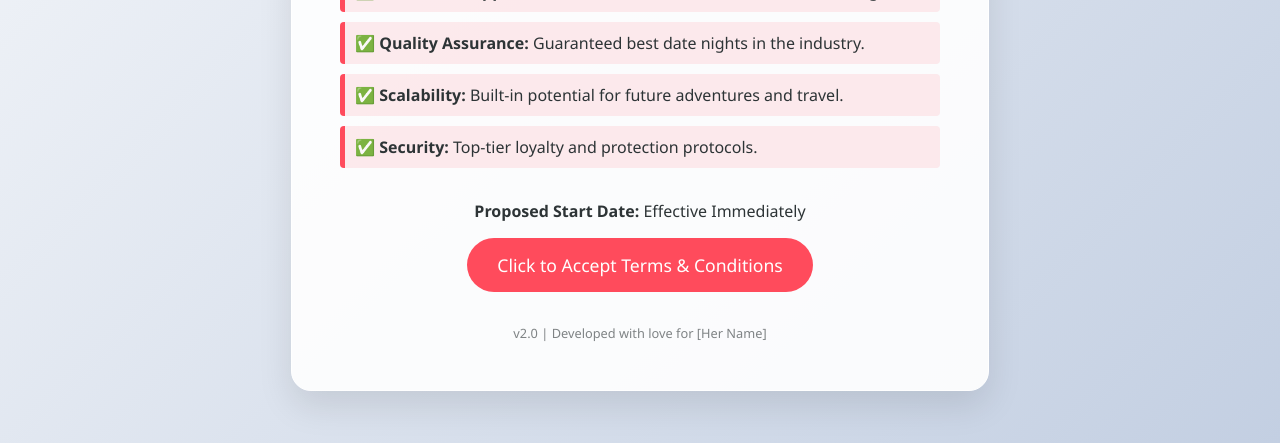
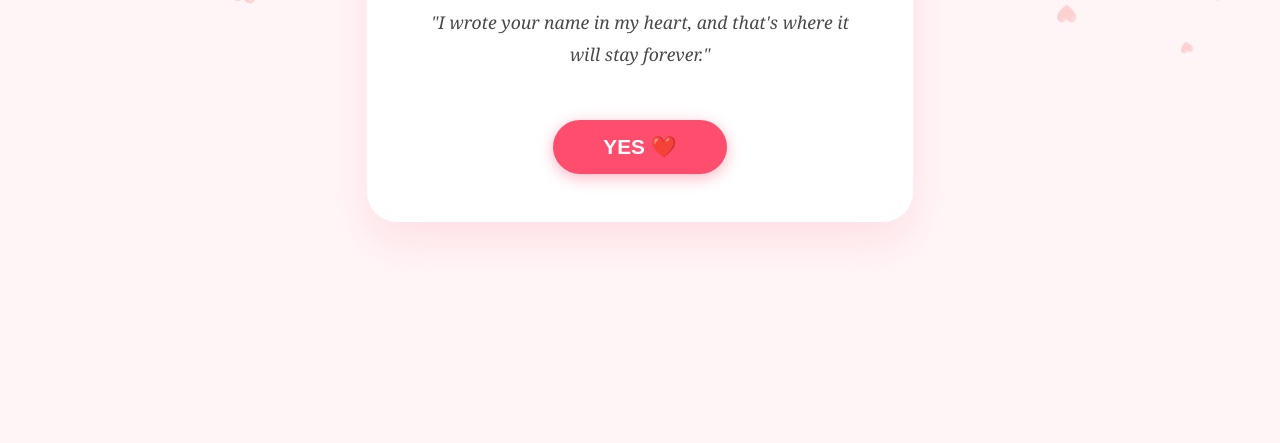
Before and after one commit to sumitdaila/Aaru, a plain HTML site: page in.html in a window 1280 px wide. Shown: the part 357-800 px from the top of the page. Drawn offline with Linux system fonts and the light colour scheme.

Commit message:
Update in.html

```diff
--- a/in.html
+++ b/in.html
@@ -3,101 +3,156 @@
 <head>
     <meta charset="UTF-8">
     <meta name="viewport" content="width=device-width, initial-scale=1.0">
-    <title>Strategic Partnership Proposal</title>
+    <title>For My Forever</title>
     <style>
         :root {
-            --primary: #ff4b5c;
-            --secondary: #2d3436;
-            --glass: rgba(255, 255, 255, 0.9);
+            --bg: #fff5f7;
+            --text: #4a4a4a;
+            --accent: #ff8fa3;
+            --heart: #ff4d6d;
         }
 
         body {
-            font-family: 'Segoe UI', Tahoma, Geneva, Verdana, sans-serif;
-            margin: 0;
-            background: linear-gradient(135deg, #f5f7fa 0%, #c3cfe2 100%);
-            color: var(--secondary);
+            margin: 0; padding: 0;
+            background-color: var(--bg);
+            color: var(--text);
+            font-family: 'Georgia', serif;
             display: flex;
             justify-content: center;
             align-items: center;
             min-height: 100vh;
+            overflow: hidden;
+            transition: background-color 2s ease;
         }
 
-        .container {
-            background: var(--glass);
-            padding: 3rem;
-            border-radius: 20px;
-            box-shadow: 0 15px 35px rgba(0,0,0,0.1);
-            max-width: 600px;
-            text-align: center;
-            border: 1px solid white;
+        .background {
+            position: absolute;
+            top: 0; left: 0; width: 100%; height: 100%;
+            z-index: -1;
+            overflow: hidden;
         }
 
-        h1 { color: var(--primary); font-size: 2.5rem; margin-bottom: 0.5rem; }
-        h2 { font-weight: 300; margin-bottom: 2rem; }
-
-        .feature-list {
-            text-align: left;
-            margin-bottom: 2rem;
-            padding: 0;
-            list-style: none;
+        .heart-float {
+            position: absolute;
+            color: var(--heart);
+            opacity: 0.2;
+            animation: float 10s infinite linear;
         }
 
-        .feature-item {
-            padding: 10px;
-            margin: 10px 0;
-            background: rgba(255, 75, 92, 0.1);
-            border-left: 5px solid var(--primary);
-            border-radius: 4px;
+        @keyframes float {
+            0% { transform: translateY(100vh) rotate(0deg); }
+            100% { transform: translateY(-10vh) rotate(360deg); }
         }
 
-        .btn {
-            background: var(--primary);
-            color: white;
-            padding: 15px 30px;
-            border: none;
-            border-radius: 50px;
-            font-size: 1.1rem;
-            cursor: pointer;
-            transition: transform 0.2s, box-shadow 0.2s;
-            text-decoration: none;
-            display: inline-block;
+        .card {
+            background: white;
+            padding: 3rem;
+            border-radius: 30px;
+            box-shadow: 0 20px 40px rgba(255, 143, 163, 0.2);
+            text-align: center;
+            max-width: 450px;
+            z-index: 10;
         }
 
-        .btn:hover {
-            transform: translateY(-3px);
-            box-shadow: 0 5px 15px rgba(255, 75, 92, 0.4);
+        h1 { color: var(--heart); font-size: 2.2rem; }
+        p { line-height: 1.8; font-style: italic; font-size: 1.1rem; }
+
+        .btn {
+            margin-top: 2rem;
+            padding: 15px 50px;
+            background: var(--heart);
+            color: white;
+            border-radius: 50px;
+            font-size: 1.3rem;
+            font-weight: bold;
+            cursor: pointer;
+            border: none;
+            box-shadow: 0 4px 15px rgba(255, 77, 109, 0.4);
+            transition: transform 0.3s;
         }
 
-        footer { margin-top: 2rem; font-size: 0.8rem; opacity: 0.6; }
+        .btn:hover { transform: scale(1.1); }
+
+        .burst-heart {
+            position: absolute;
+            pointer-events: none;
+            z-index: 100;
+            animation: burst 1.5s ease-out forwards;
+        }
+
+        @keyframes burst {
+            0% { transform: translate(-50%, -50%) scale(1); opacity: 1; }
+            100% { transform: translate(calc(-50% + var(--tx)), calc(-50% + var(--ty))) scale(0); opacity: 0; }
+        }
+
+        #success-msg { display: none; animation: fadeIn 2s ease-in; }
+        @keyframes fadeIn { from { opacity: 0; } to { opacity: 1; } }
     </style>
 </head>
 <body>
 
-<div class="container">
-    <header>
-        <h1>Project: Forever?</h1>
-        <h2>A Strategic Relationship Proposal</h2>
-    </header>
+    <audio id="mySong" src="music.mp3" preload="auto"></audio>
 
-    <div class="content">
-        <p>After thorough market research and internal soul-searching, I have identified a massive opportunity for growth in the <strong>"Us"</strong> sector.</p>
+    <div class="background" id="bg"></div>
 
-        <ul class="feature-list">
-            <li class="feature-item">✅ <strong>Unlimited Support:</strong> 24/7 technical and emotional troubleshooting.</li>
-            <li class="feature-item">✅ <strong>Quality Assurance:</strong> Guaranteed best date nights in the industry.</li>
-            <li class="feature-item">✅ <strong>Scalability:</strong> Built-in potential for future adventures and travel.</li>
-            <li class="feature-item">✅ <strong>Security:</strong> Top-tier loyalty and protection protocols.</li>
-        </ul>
+    <div class="card">
+        <div id="proposal-content">
+            <h1>To My Dearest,</h1>
+            <p>"I wrote your name in my heart, and that's where it will stay forever."</p>
+            <button class="btn" onclick="celebrate()">YES ❤️</button>
+        </div>
 
-        <p><strong>Proposed Start Date:</strong> Effective Immediately</p>
-
-        <a href="javascript:alert('Proposal Accepted! ❤️');" class="btn">Click to Accept Terms & Conditions</a>
+        <div id="success-msg">
+            <h1>It's a Forever Thing!</h1>
+            <p>I love you more than words can say. 🌹</p>
+        </div>
     </div>
 
-    <footer>
-        v2.0 | Developed with love for [Her Name]
-    </footer>
-</div>
+    <script>
+        const audio = document.getElementById('mySong');
+        const bgContainer = document.getElementById('bg');
 
+        // Create initial floating hearts
+        for (let i = 0; i < 15; i++) {
+            createHeart(false);
+        }
+
+        function createHeart(isBurst) {
+            const heart = document.createElement('div');
+            heart.innerHTML = '❤️';
+            if (isBurst) {
+                heart.className = 'burst-heart';
+                heart.style.left = '50%';
+                heart.style.top = '50%';
+                heart.style.setProperty('--tx', (Math.random() - 0.5) * 800 + 'px');
+                heart.style.setProperty('--ty', (Math.random() - 0.5) * 800 + 'px');
+                heart.style.fontSize = (Math.random() * 20 + 20) + 'px';
+            } else {
+                heart.className = 'heart-float';
+                heart.style.left = Math.random() * 100 + 'vw';
+                heart.style.animationDuration = (Math.random() * 5 + 7) + 's';
+                heart.style.fontSize = (Math.random() * 15 + 10) + 'px';
+            }
+            bgContainer.appendChild(heart);
+            if (isBurst) setTimeout(() => heart.remove(), 1500);
+        }
+
+        function celebrate() {
+            // 1. Play the music
+            audio.play().catch(e => console.log("Audio play failed: Check filename"));
+
+            // 2. Hide proposal and show success
+            document.getElementById('proposal-content').style.display = 'none';
+            document.getElementById('success-msg').style.display = 'block';
+
+            // 3. Romantic background change
+            document.body.style.backgroundColor = "#ffd1dc";
+
+            // 4. Explosion of hearts
+            for (let i = 0; i < 70; i++) {
+                setTimeout(() => createHeart(true), i * 15);
+            }
+        }
+    </script>
 </body>
 </html>
```
